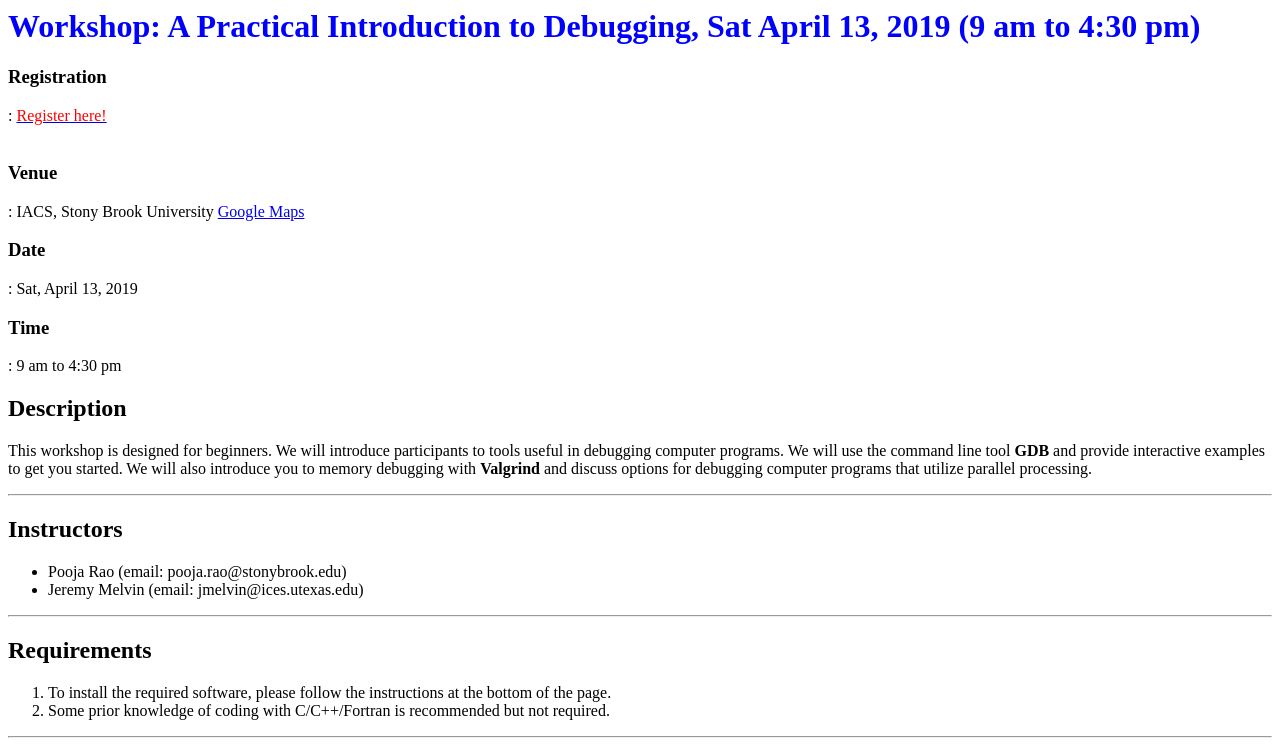
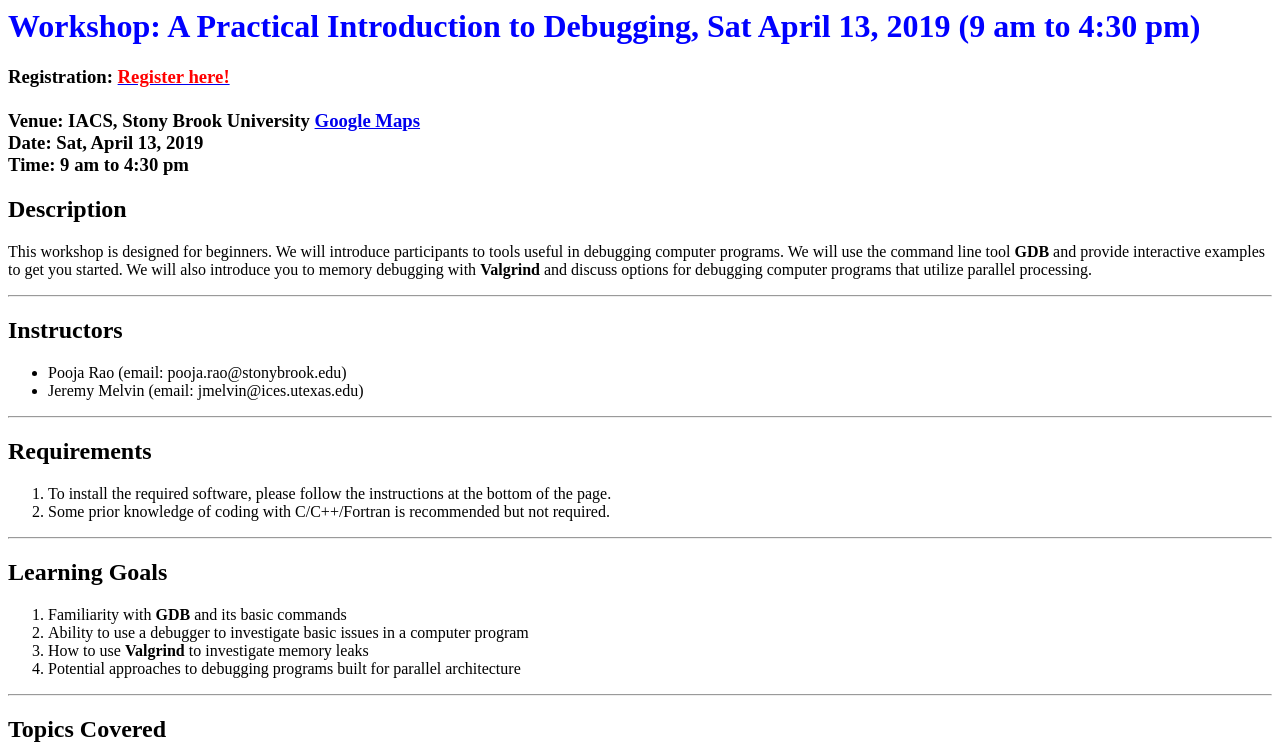
Before and after one commit to poojarao8/IACS_DebugWorkshop, a plain HTML site: page docs/index.html in a window 1280 px wide. Shown: the top 755 px of the page. Drawn offline with Linux system fonts and the light colour scheme.

Commit message:
Update index.html

```diff
--- a/docs/index.html
+++ b/docs/index.html
@@ -8,13 +8,14 @@
 
 <h1><font color="blue">Workshop: A Practical Introduction to Debugging, Sat April 13, 2019 (9 am to 4:30 pm)</font></h1>
 
-<h3>Registration</h3>: <a href="https://docs.google.com/forms/d/1RySpRwBI5UiMG4-d9-kWyWJ9JarJD4NdbaVFthJ0Ieg/edit"><font color="red">Register here!</font></a> <br>
+<h3>
+ Registration: <a href="https://docs.google.com/forms/d/1RySpRwBI5UiMG4-d9-kWyWJ9JarJD4NdbaVFthJ0Ieg/edit"><font color="red">Register here!</font></a> <br>
 
-<br>
-<h3>Venue</h3>: IACS, Stony Brook University <a href="https://www.google.com/maps?q=40.909835,-73.121199">Google Maps</a><br>
-<h3>Date</h3>: Sat, April 13, 2019 <br>
-<h3>Time</h3>: 9 am to 4:30 pm <br>
-
+ <br>
+ Venue: IACS, Stony Brook University <a href="https://www.google.com/maps?q=40.909835,-73.121199">Google Maps</a><br>
+ Date: Sat, April 13, 2019 <br>
+ Time: 9 am to 4:30 pm <br>
+</h3>
 <h2>Description</h2>
 
 <p>This workshop is designed for beginners. We will introduce participants to tools useful in debugging computer programs.  We will use
```
